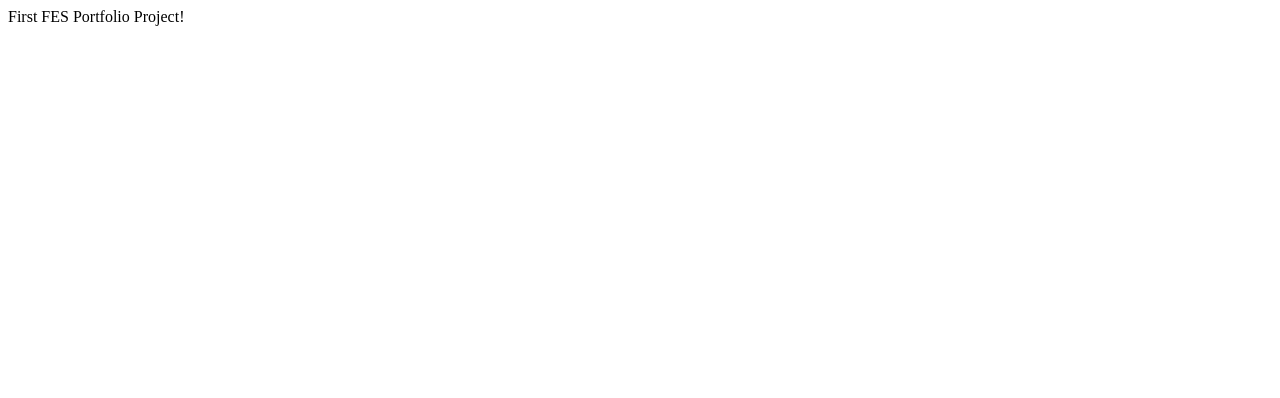
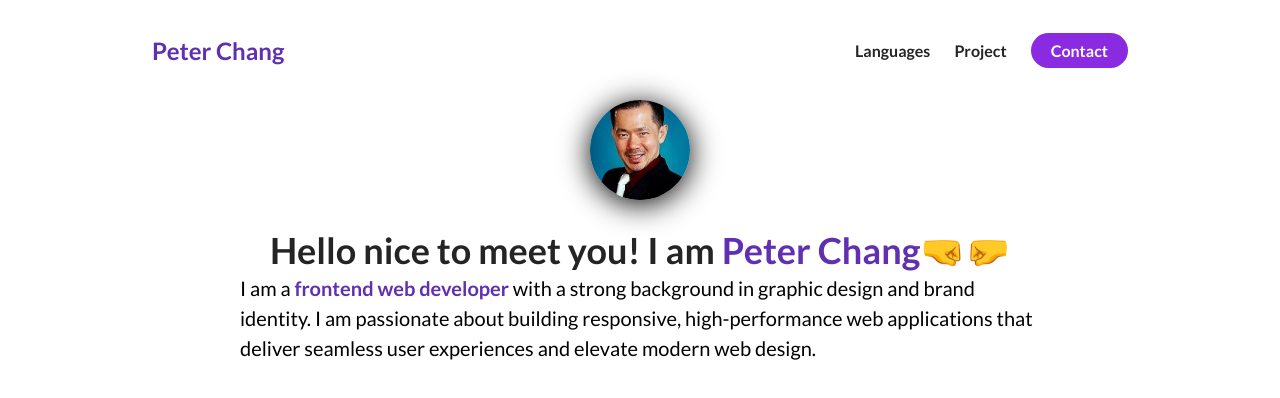
Before and after one commit to pchangdesigner/ePortfolio-Project_01, a plain HTML site: page index.html in a window 1280 px wide. Drawn offline with Linux system fonts and the light colour scheme.

Commit message:
Coming together

```diff
--- a/index.html
+++ b/index.html
@@ -3,9 +3,51 @@
 <head>
     <meta charset="UTF-8">
     <meta name="viewport" content="width=device-width, initial-scale=1.0">
-    <title>Document</title>
+    <title>Peter Chang</title>
+    <link rel="stylesheet" href="/styles.css">
 </head>
 <body>
-    First FES Portfolio Project!
+    <section id="about-me">
+        <nav>
+            <div class="personal__logo">Peter Chang</div>
+            <ul class="nav__link--list">
+                <li>
+                    <a href="" class="
+                        nav__link--anchor
+                        link__hover-effect
+                        link__hover-effect--black
+                    ">Languages</a>
+                </li>
+                <li>
+                    <a href="" class="
+                        nav__link--anchor
+                        link__hover-effect
+                        link__hover-effect--black
+                    ">Project</a>
+                </li>
+                <li>
+                    <a href="" class="
+                        nav__link--anchor
+                        nav__link--anchor-primary
+                    ">Contact</a>
+                </li>
+            </ul>
+        </nav>
+        <div class="flex flex-1">
+            <div class="about-me__info row">
+                <div class="about-me__info--container">
+                    <figure class="about-me__picture--mask">
+                        <img src="assets/1689663346797.jpeg" class="about-me__picture" alt="Peter Chang!">
+                    </figure>
+                    <h1 class="about-me__info--title">
+                        Hello nice to meet you!  I am <span class="text--purple">Peter Chang🤜🤛</span>
+                    </h1>
+                    <p class="about-me__info--para">
+                        I am a <strong class="text--purple">frontend web developer</strong> with a strong background in graphic design and brand identity. I am passionate about building responsive, high-performance web applications that deliver seamless user experiences and elevate modern web design.
+                    </p>
+                </div>
+            </div>
+        </div>
+    </section>
 </body>
 </html>
--- /dev/null
+++ b/styles.css
@@ -0,0 +1,124 @@
+@import url('https://fonts.googleapis.com/css2?family=Lato:ital,wght@0,400;0,700;1,400;1,700&family=Roboto:ital,wght@0,100..900;1,100..900&display=swap');
+* {
+    font-family: "Lato", sans-serif;
+    padding: 0;
+    margin: 0;
+    box-sizing: border-box;
+}
+
+h1, h2, h3, h4, h5, h6, span {
+    color: #242424;
+    text-align: center;
+    line-height: 1.25;
+}
+
+h1 {
+    font-size: 36px;
+}
+
+p {
+    line-height: 1.5;
+    font-size: 16px;
+}
+
+li {
+    list-style-type: none;
+}
+
+.flex {
+    display: flex;
+}
+
+.flex-1 {
+    flex: 1;
+}
+
+.row {
+    width: 100%;
+    max-width: 800px;
+    margin: 0 auto;
+}
+
+.text--purple {
+    color: #6030b1;
+}
+
+/* NAVIGATION BAR */
+
+nav {
+    height: 100px;
+    width: 100%;
+    max-width: 1000px;
+    margin: 0 auto;
+    display: flex;
+    justify-content: space-between;
+    align-items: center;
+}
+
+.nav__link--list {
+    display: flex;
+}
+
+.nav__link--anchor {
+    margin: 0 12px;
+    text-decoration: none;
+    font-size: 16px;
+    color: #242424;
+    font-weight: 700;
+}
+
+.nav__link--anchor-primary {
+    background-color: blueviolet;
+    padding: 8px 20px;
+    border-radius: 50px;
+    color: white;
+    transition: all 300ms ease;
+}
+
+.nav__link--anchor-primary:hover {
+    background-color: #5d3eff;
+}
+
+.personal__logo {
+    font-size: 24px;
+    color: #6030b1;
+    margin: 0 12px;
+    font-weight: bold;
+}
+
+/* ABOUT ME */
+
+#about-me {
+    min-height: 100vh;
+    display: flex;
+    flex-direction: column;
+}
+
+.about-me__info--container {
+    display: flex;
+    flex-direction: column;
+    justify-content: center;
+    align-items: center;
+}
+
+.about-me__picture--mask {
+    width: 100px;
+    height: 100px;
+    border-radius: 50%;
+    overflow: hidden;
+    box-shadow: 0 4px 30px rgba(0, 0, 0, 1.5);
+    margin-bottom: 28px;
+}
+
+.about-me__picture {
+    width: 100%;
+
+    /* Improving my own picture */
+    transform: scale(1.5);
+    padding-top: 8px;
+}
+
+.about-me__info--para {
+    font-size: 20px;
+    margin-bottom: 20px;
+}
```
Also changed, not shown: assets/1689663346797.jpeg (added).
